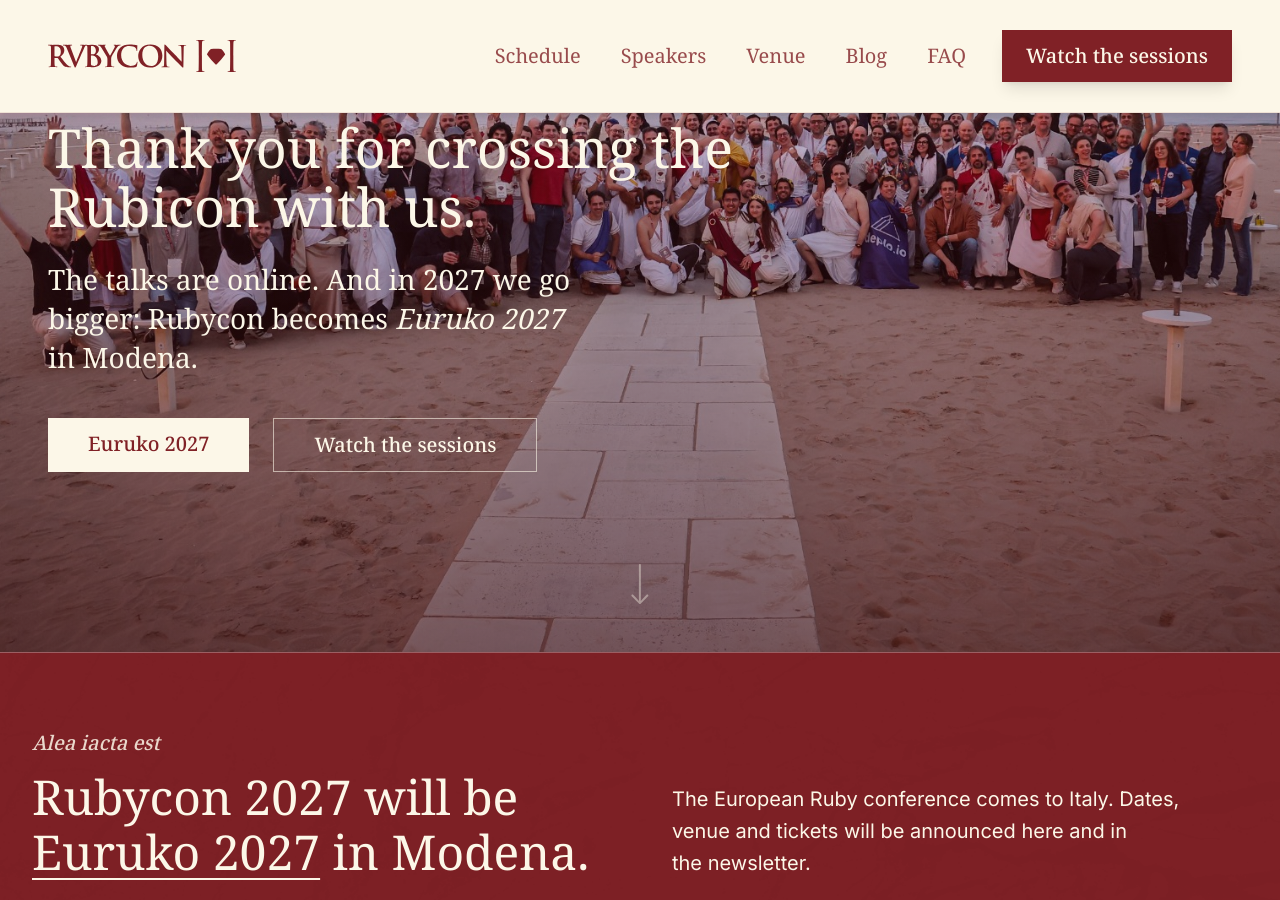
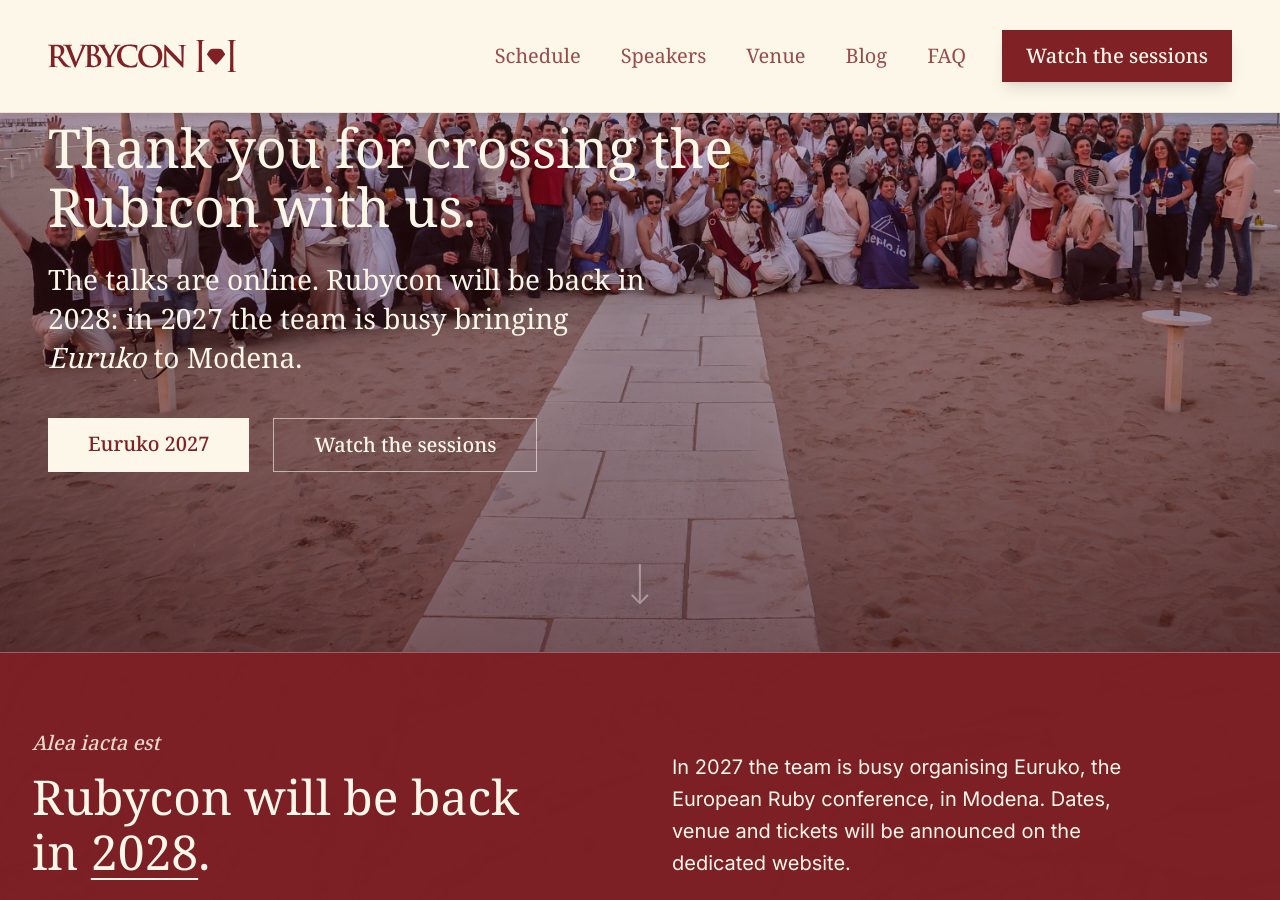
Before and after one commit to palladius/rubycon.it, a Jekyll site: the page built from rubycon.it/index.html, in a window 1280 px wide and 900 px high, scrolled down 248 px. Built offline with Jekyll 4.4.1, drawn with Linux system fonts in a browser that asks for light colours; nearby versions of some CDN libraries.

Commit message:
Reword announcement

```diff
--- a/rubycon.it/_config.yml
+++ b/rubycon.it/_config.yml
@@ -22,7 +22,7 @@
 # When we have the email for the domain:
 info_email: info@rubycon.it
 cfp_email: info@rubycon.it
-site_version: "0.19.0"
+site_version: "0.19.1"
 support_email: info@rubycon.it
 
 event:
--- a/rubycon.it/_includes/announcement.html
+++ b/rubycon.it/_includes/announcement.html
@@ -3,11 +3,11 @@
         <div>
             <p class="announcement-banner__kicker mb-4">Alea iacta est</p>
             <h2 class="announcement-banner__title">
-                Rubycon 2027 will be <span class="announcement-banner__highlight">Euruko 2027</span> in Modena.
+                Rubycon will be back in <span class="announcement-banner__highlight">2028</span>.
             </h2>
         </div>
         <p class="announcement-banner__lead">
-            The European Ruby conference comes to Italy. Dates, venue and tickets will be announced here and in the newsletter.
+            In 2027 the team is busy organising Euruko, the European Ruby conference, in Modena. Dates, venue and tickets will be announced on the dedicated website.
         </p>
     </div>
 </section>
--- a/rubycon.it/_includes/hero.html
+++ b/rubycon.it/_includes/hero.html
@@ -17,7 +17,7 @@
                 <p class="hero-copy__kicker mb-4">Rimini &middot; 8 May 2026</p>
                 <h1 class="hero-copy__title mb-6">Thank you for crossing the Rubicon with us.</h1>
                 <p class="hero-copy__lead mb-10">
-                    The talks are online. And in 2027 we go bigger: Rubycon becomes <i>Euruko 2027</i> in Modena.
+                    The talks are online. Rubycon will be back in 2028: in 2027 the team is busy bringing <i>Euruko</i> to Modena.
                 </p>
 
                 <div class="flex flex-wrap gap-4 md:gap-6 justify-center md:justify-start">
```
Also changed, not shown: CHANGELOG.md.
